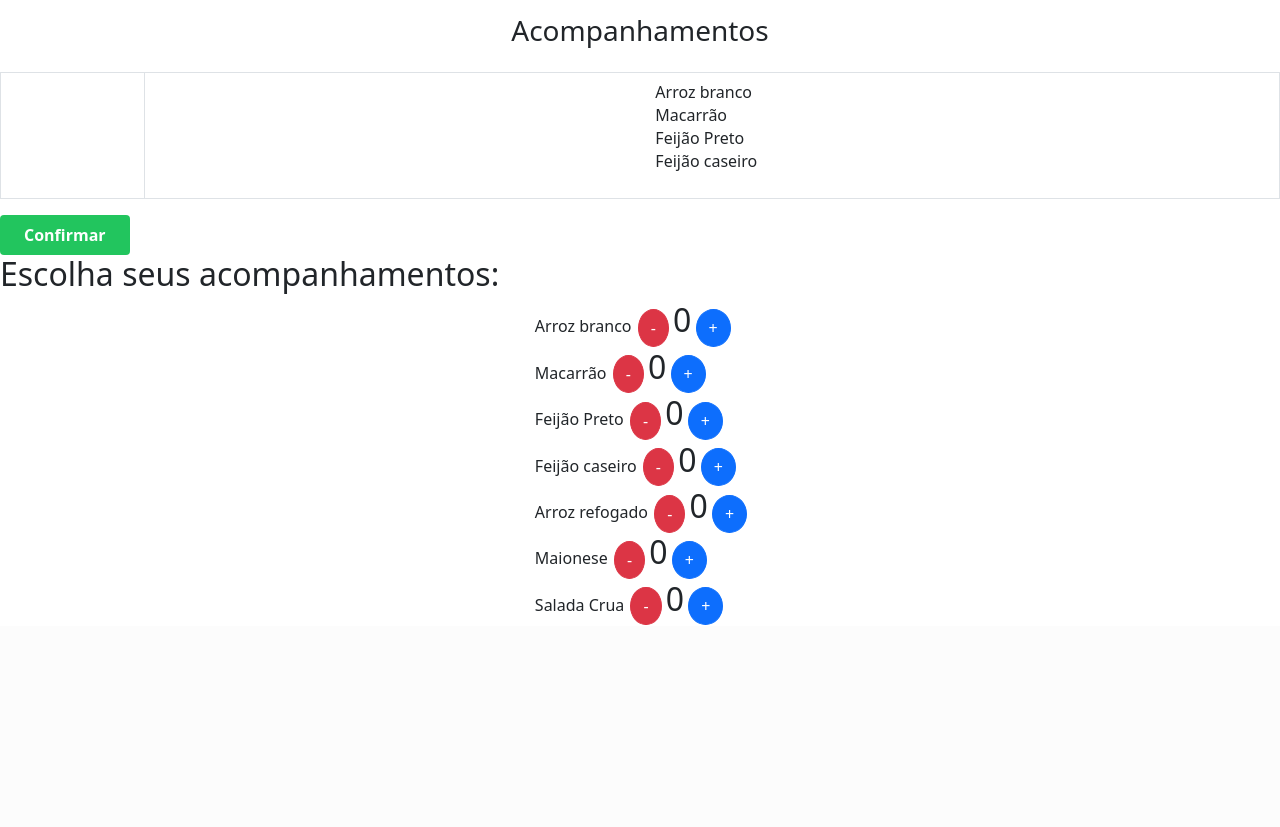
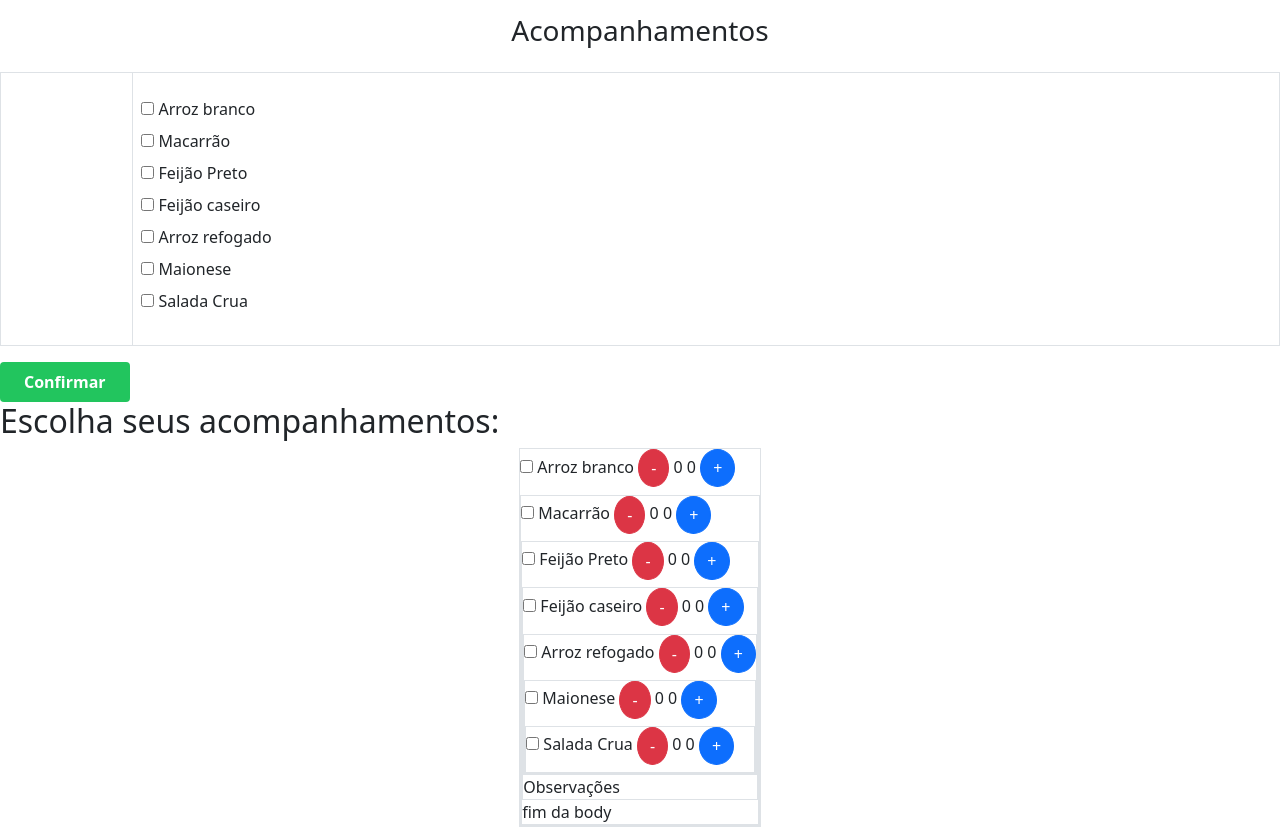
Before and after one commit to RafaelLopesPinheiro/website, a Django app: page /finish_order/ in a window 1280 px wide. Shown: the part 176-1003 px from the top of the page. Before the commit the page ends 801 px from the top, so only its background shows below. Run offline with Django 4.2, Linux system fonts and the light colour scheme; data comes from the database, SQL or seed files in the repository; both versions use the stored data as it was after the commit; some libraries are stand-ins or nearby versions.

Commit message:
'qnt button'

```diff
--- a/products/forms.py
+++ b/products/forms.py
@@ -1,3 +1,4 @@
+from xml.dom import ValidationErr
 from django import forms
 
 from .models import Acompanhamentos, Extra, Quentinha
@@ -11,16 +12,22 @@
 
 class Book_form(forms.Form):
 
-    # acompanhamentos = forms.ModelMultipleChoiceField(
-    #                     queryset=Acompanhamentos.objects.all(),
-    #                     widget=forms.CheckboxSelectMultiple,)
+    acompanhamentos = forms.ModelMultipleChoiceField(
+                        queryset=Acompanhamentos.objects.all(),
+                        widget=forms.CheckboxSelectMultiple,)
 
-    acompanhamentos = forms.ModelMultipleChoiceField(queryset=Acompanhamentos.objects.all(),
+    # acompanhamentos = forms.ModelMultipleChoiceField(queryset=Acompanhamentos.objects.all(),)
 
-                    )
     class Meta:
         model = Acompanhamentos
         fields = ['acomp_choices','id']
+
+    def clean_acomp_choices(self):
+        data = self.cleaned_data['acompanhamentos']
+        if len(data)>3:
+            raise forms.ValidationError('You cant select more than 3 options.')
+
+        return data
 
 
 
--- a/products/templates/finish_order.html
+++ b/products/templates/finish_order.html
@@ -110,17 +110,48 @@
     {% for field in form %}
     {% for campo in field %}
 
-      <div class=' flex-sm-row'>
-      <div class='inline-block' style='text-align:center'>{{campo}}</div>
-      <button class=" btn btn-danger " style='border-radius:50%; ' onclick="decrementButton()" > - </button>
-      <button><h2 id='incrementText' >0 </h2></button>
-      <button class="btn btn-primary" style='border-radius:50%' onclick="incrementButton()" > + </button>
+
+
+
+    <div class=' flex-sm-row border'>
+    <div class='inline-block ' style='text-align:center'>{{campo}}</div>
+
+      <button class=" btn btn-danger decrement-btn" style='border-radius:50%; ' onclick="decrementButton()" class='{{campo.id_for_label}}' > - </button>
+      <button><p id='{{campo.id_for_label}}'> 0 </p></button>
+      <button><p id='incrementText'> 0 </p></button>
+      {% comment %} <button><h2 id='incrementText-1'> {{campo.id_for_label }} </h2></button> {% endcomment %}
+      <button class="btn btn-primary increment-btn" style='border-radius:50%' onclick="incrementButton('{{campo.id_for_label}}')"> + </button>
 
 
       {%endfor%}
         {%endfor%}
       </div>
     </div>
+  </div>
+  <div><input value='Observações' id='observacoes'></input>
+
+
+{% comment %}
+    <div class='inline-block ' style='text-align:center'>{{campo}}</div>
+
+      <button class=" btn btn-danger " style='border-radius:50%; ' onclick="decrementButton()" > - </button>
+      <button><h2 id='incrementText' >0 </h2></button>
+      <button class="btn btn-primary" style='border-radius:50%' onclick="incrementButton()" > + </button> {% endcomment %}
+
+
+
+    </div>
+
+
+    <div id='f'>
+
+    </div>
+    </div>
+
+
+
+
+
 
 {% comment %}
     <form action="/your-name/" method="post">
@@ -134,7 +165,7 @@
   </form>
 
 
-
+fim da body
 {% endblock %}
 
 {% comment %} {% endblock %} {% endcomment %}
--- a/products/views.py
+++ b/products/views.py
@@ -63,7 +63,7 @@
     if request.method == "POST":
         form = Book_form(request.POST)
         if form.is_valid() and form.cleaned_data:
-            print(form.cleaned_data)
+            print(form.cleaned_data.get('acompanhamentos'))
             Cart.objects.create(user=request.user, acomps=form.cleaned_data)
             return render (request, "finish_order.html", context)
         else:
--- a/static/js/incrementButtons.js
+++ b/static/js/incrementButtons.js
@@ -1,30 +1,43 @@
-function incrementButton(){
-    var element = document.getElementById('incrementText');
+function incrementButton(id){
+    var element = document.getElementsByClassName(id);
     var value = element.innerHTML;
+    console.log(element)
 
-    ++value
 
-    if (value>4){
-        document.getElementById('incrementText').innerHTML = --value
+    if (value>3){
+        document.getElementById(id).innerHTML = value
+    } else{
+        value++
     }
 
+
     console.log(value)
-    document.getElementById('incrementText').innerHTML = value;
+    document.getElementById(id).innerHTML = value;
 }
 
 
 function decrementButton(){
-    var element = document.getElementById('incrementText');
+    var element = document.getElementById('id_acompanhamentos_0');
     var value = element.innerHTML;
 
     --value
 
     if (value<0) {
-        document.getElementById('incrementText').innerHTML = ++value;
+        document.getElementById('id_acompanhamentos_0').innerHTML = ++value;
 
     }
 
-    document.getElementById('incrementText').innerHTML = value;
+    document.getElementById('id_acompanhamentos_0').innerHTML = value;
+
+    console.log(value)
+}
 
 
-}
+// function test(){
+//     var string = ''
+//     for (var i=0; i<=10; i++){
+//         string += "<p id='opcao_"+i+"'>TESTANDO O LOOP</p>"
+
+//     }
+//     document.getElementById('f'),innerHTML = string
+// }
```
Also changed, not shown: db.sqlite3.
